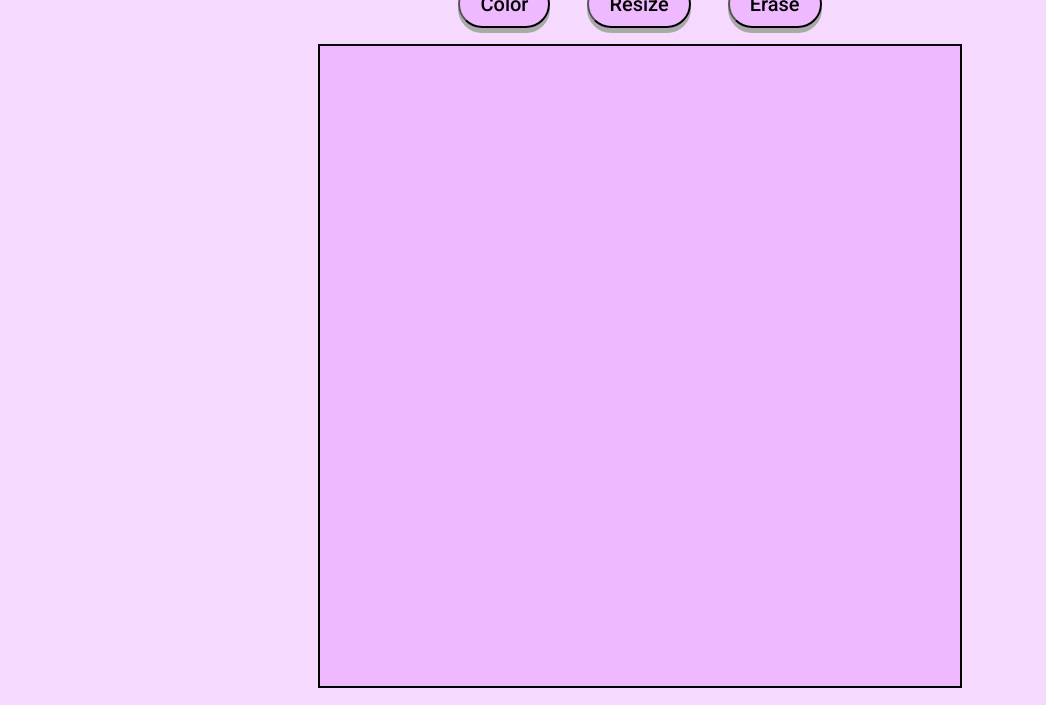
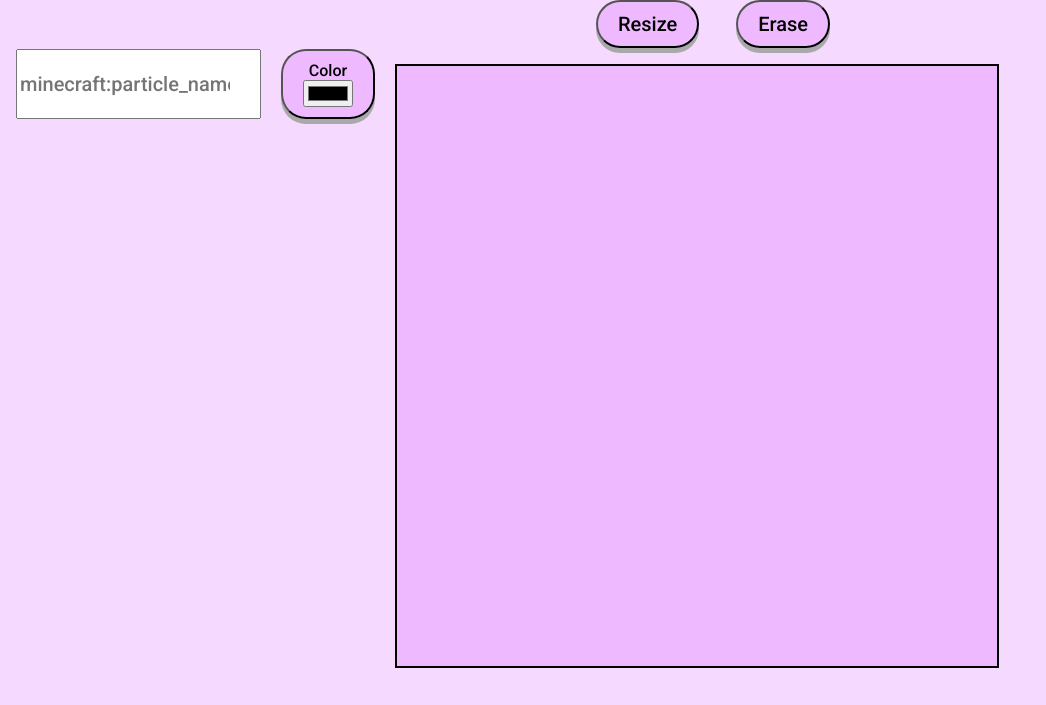
Before and after one commit to SquidMonkey16/particle-function-generator, a plain HTML site: page index.html in a window 1280 px wide. Shown: the part 95-800 px from the top of the page, without its empty margins (0-1046 px from the left). Drawn offline with Linux system fonts and the light colour scheme.

Commit message:
Add custom particle and color

```diff
--- a/index.html
+++ b/index.html
@@ -5,16 +5,31 @@
     <meta name="viewport" content="width=device-width, initial-scale=1.0">
     <title>Particle Function Generator</title>
     <link rel="stylesheet" href="style.css">
+    <link rel="icon" href="particle_icon.png">
 </head>
 <body>
     <div class="page">
-        <div class="title">Particle Function Generator</div>
-        <div class="buttons">
-            <button class="color">Color</button>
-            <button class="resize">Resize</button>
-            <button class="erase">Erase</button>
+        <div class="color-list">
+            <div class="color">
+                <input class="particle-name" type="text" placeholder="minecraft:particle_name..." list="particles">
+                <datalist id="particles">
+                    <option value="minecraft:endrod"></option>
+                </datalist>
+                <button class="particle-color">
+                    Color
+                    <input type="color" oninput="getColor()">
+                </button>
+            </div>
         </div>
-        <div class="grid"></div>
+        <div class="center">
+            <div class="title">Particle Function Generator</div>
+            <div class="buttons">
+                <button class="resize">Resize</button>
+                <button class="erase">Erase</button>
+            </div>
+            <div class="grid"></div>
+        </div>
+        <div class="right"></div>
     </div>
 
     <script>
@@ -29,6 +44,13 @@
         let colored = false;
         let erasing = false;
         let mouseDown;
+        let colorPicker = document.querySelector(".color input");
+
+        function getColor()
+        {
+            pickedColor = colorPicker.value;
+            console.log(pickedColor);
+        }
 
         createGrid();
 
@@ -66,16 +88,6 @@
 
                     if (erasing && mouseDown)
                         square.classList.remove("on");
-
-                    // if (erasing && )
-                    // {
-                    //     square.style.opacity = 1;
-                    //     square.style.border = "1px solid red";
-                    //     square.style.backgroundColor = "rgba(0, 0, 0, 0)";
-                    // }
-
-                    // if (square.style.opacity == 0 && !erasing)
-                    //     square.style.opacity = 0.2;
                 });
 
                 square.addEventListener("mouseleave", () => {
@@ -83,17 +95,6 @@
                     square.classList.remove("cursor");
 
                     square.classList.remove("erase-cursor");
-
-                    // if (square.style.opacity != 1)
-                    //     square.style.opacity = 0;
-
-                    // if (erasing && mouseDown)
-                    // {
-                    //     square.style.backgroundColor = "black";
-                    //     square.style.opacity = 0;
-                    // }
-
-                    // square.style.border = "1px solid lightgray";
                 });
 
                 square.addEventListener("mousedown", () => {
--- a/style.css
+++ b/style.css
@@ -13,13 +13,43 @@ body {
 
 .page {
     display: flex;
+    height: 100vh;
+    width: 100vw;
+    background-color: rgba(191, 0, 255, 0.15);
+    justify-content: space-around;
+}
+
+.color-list {
+    flex: 1;
+    margin: 144px 0px 16px 16px;
+    display: flex;
+    flex-direction: column;
+}
+
+.color {
+    display: flex;
+}
+
+.particle-name {
+    flex: 1;
+}
+
+.particle-color {
+    margin: 0px 20px;
+}
+
+.center {
+    flex-direction: column;
+    display: flex;
     flex-direction: column;
     justify-content: center;
     align-items: center;
     gap: 16px;
-    height: 100vh;
-    width: 100vw;
-    background-color: rgba(191, 0, 255, 0.15);
+    flex: 1;
+}
+
+.right {
+    flex: 1;
 }
 
 .title {
@@ -36,6 +66,10 @@ button {
     box-shadow: 0 5px darkgray;
     transition: background-color 0.4s;
     background-color: rgba(191, 0, 255, 0.15);
+}
+
+.color button {
+    font-size: 16px;
 }
 
 button:hover {
@@ -62,8 +96,8 @@ button.pressed:hover {
 
 .grid {
     border: 2px solid black;
-    width: 80vh;
-    height: 80vh;
+    width: 75vh;
+    height: 75vh;
     display: flex;
     flex-direction: column;
     background-color: rgba(191, 0, 255, 0.15);
```
Also changed, not shown: particle_icon.png (added), 1 other file.
